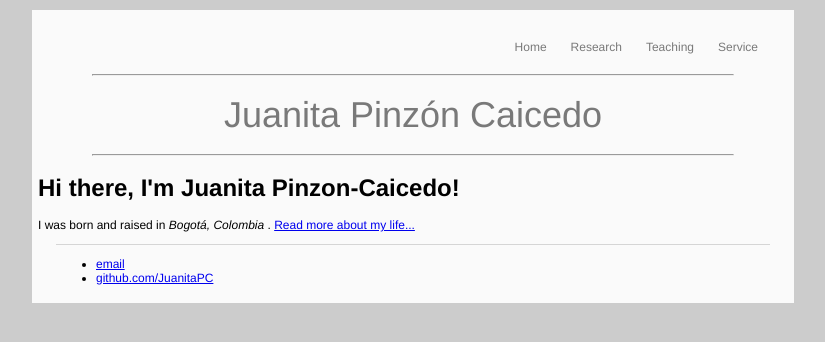
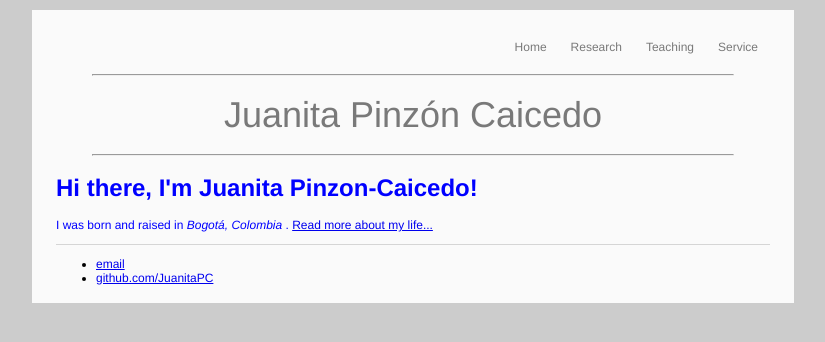
Before and after one commit to JuanitaPC/JuanitaPC.github.io, a Jekyll site: the page built from index.html, in a window 1280 px wide. Shown: the top 342 px of the page, without its empty margins (227-1052 px from the left). Built offline with Jekyll 4.4.1, drawn with Linux system fonts in a browser that asks for light colours.

Commit message:
Update main.css

```diff
--- a/css/main.css
+++ b/css/main.css
@@ -20,6 +20,9 @@
 	position: relative;
 }
 .container{
+	margin-right: 1.5em;
+	margin-left: 1.5em;
+	color: blue;
 }
 nav{
 	margin-right: 1.5em;
```
